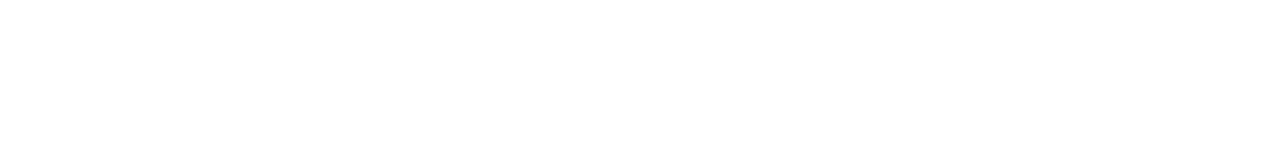
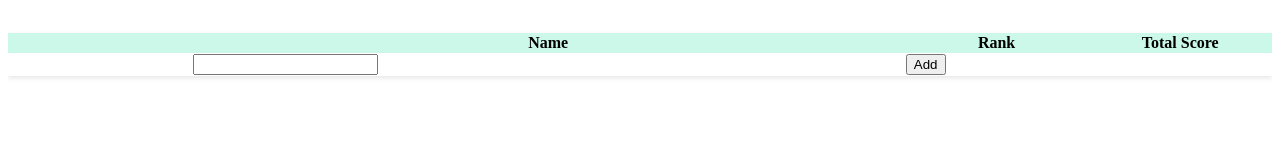
Before and after one commit to konbraphat51/ShootingFinal_Page, a plain HTML site: page index.html in a window 1280 px wide. Drawn offline with Linux system fonts and the light colour scheme; the site is published under a folder, as on GitHub Pages, so addresses that start at the root find nothing.

Commit message:
Update index.html

```diff
--- a/index.html
+++ b/index.html
@@ -5,8 +5,8 @@
 		<link rel="icon" type="image/svg+xml" href="/vite.svg" />
 		<meta name="viewport" content="width=device-width, initial-scale=1.0" />
 		<title>Vite + Vue</title>
-		<script type="module" crossorigin src="/assets/index-BuBJhGsZ.js"></script>
-		<link rel="stylesheet" crossorigin href="/assets/index-DVKHd9Hu.css">
+		<script type="module" crossorigin src="./assets/index-BuBJhGsZ.js"></script>
+		<link rel="stylesheet" crossorigin href="./assets/index-DVKHd9Hu.css">
 	</head>
 	<body>
 		<div id="app"></div>
```
